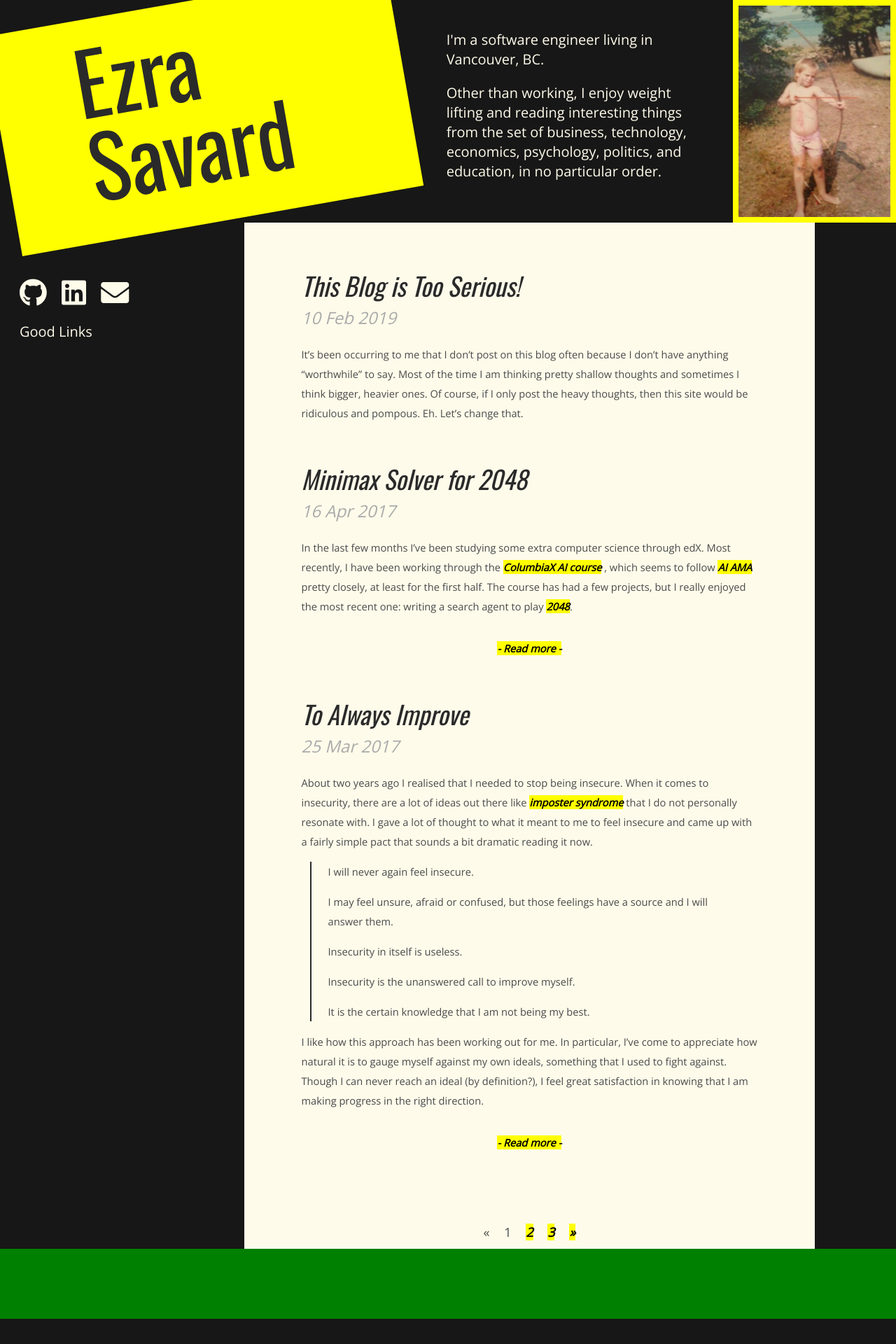
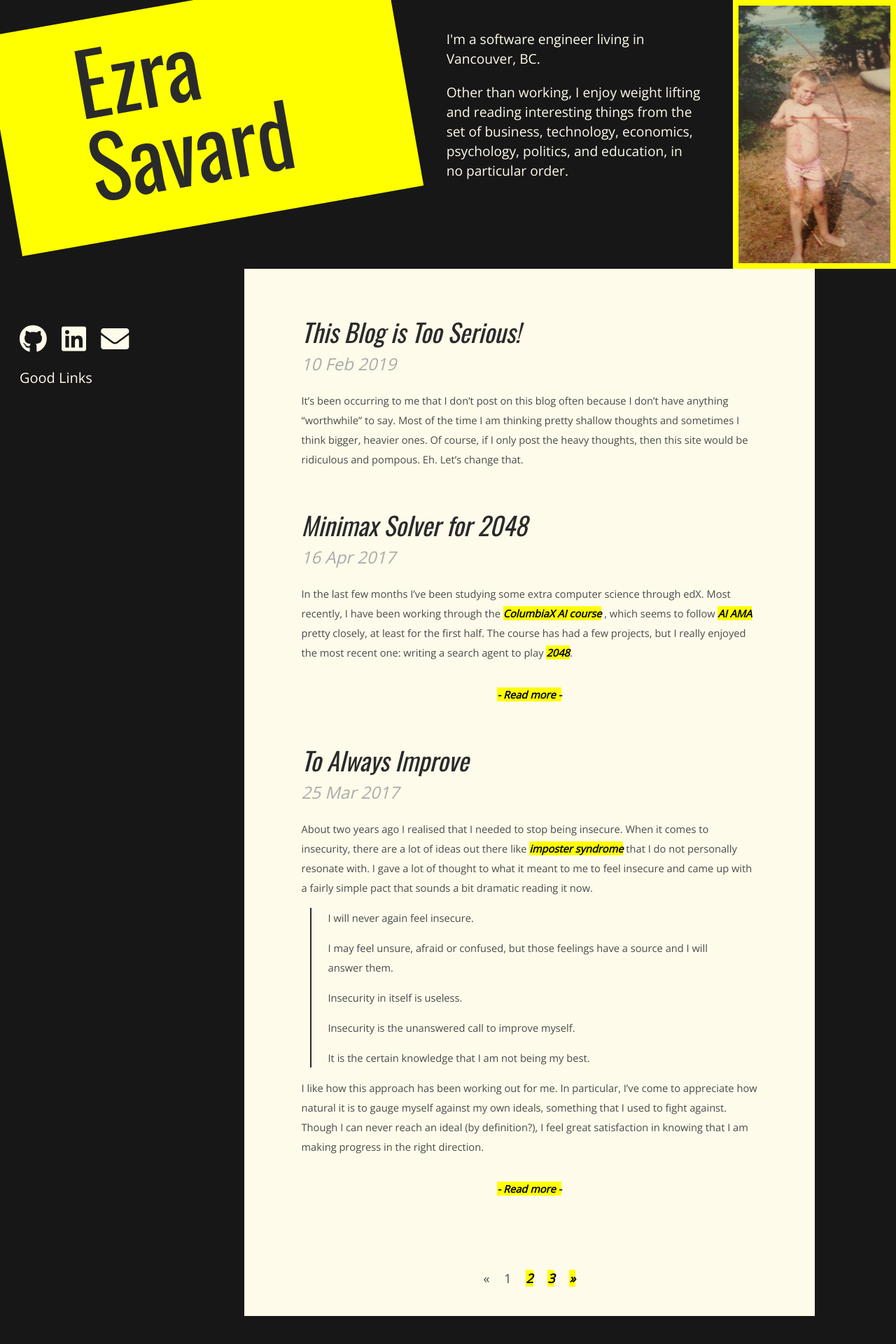
Before and after one commit to ezrasavard/ezrasavard.com, a Jekyll site: the page built from index.html, in a window 1280 px wide. Shown: the whole page at 70% size. Built offline with Jekyll 4.4.1, drawn with Linux system fonts in a browser that asks for light colours; nearby versions of some CDN libraries; the list of posts is cut into pages by our own code; before the commit the page ends 1884 px from its top, so only the background shows below that.

Commit message:
fix resizing, remove footer

```diff
--- a/_layouts/default.html
+++ b/_layouts/default.html
@@ -41,14 +41,6 @@
                 <div class="postColumn">
                     {{ content }}
                 </div>
-                <div class="feets">
-                    <footer>
-                        {% assign tmp = "/" | append: site.baseurl %}
-                        {% if page.url != tmp %}
-                            <h2><a href="{{ site.baseurl }}/">Home</a></h2>
-                        {% endif %}
-                    </footer>
-                </div>
             </div>
 		</main>
 		<script>
--- a/_sass/content.scss
+++ b/_sass/content.scss
@@ -39,7 +39,7 @@ body {
 
 .homepageAboutBlock {
     color: $loud-color;
-    font-size: 20px;
+    font-size: 1.5vmax;
 }
 
 .homepagePictureBlock {
--- a/_sass/layout.scss
+++ b/_sass/layout.scss
@@ -9,8 +9,6 @@ main {
 }
 
 .mahGrid {
-    display: flex;
-    flex-direction: column;
     min-height: 100vh;
 }
 
@@ -18,7 +16,7 @@ main {
     .mahGrid {
         display: grid;
         grid-template-columns: 3fr 2fr 2fr 2fr 1fr 1fr;
-        grid-template-rows: auto 1fr auto;
+        grid-template-rows: minmax(auto, 30vw) auto;
     }
 }
 
@@ -62,30 +60,21 @@ main {
         width: 100%;
         height: 100%;
         max-width: 350px;
+        display: block;
+        margin: auto;
     }
 }
 
 .postColumn {
     grid-column: span 4;
-    flex: 1;
     background: $column-bg-color;
     padding-top: 10px;
-    padding-bottom: 10px;
+    padding-bottom: 40px;
     padding-left: 10%;
     padding-right: 10%;
+    margin-bottom: 40px;
     img {
         max-width: 80%;
         margin: auto;
     }
 }
-
-footer, .feets {
-    grid-column: span 6;
-    background: green;
-    padding-top: 40px;
-    padding-bottom: 10px;
-    p {
-        margin-top: 90px;
-        margin-bottom: 40px;
-    }
-}
```
